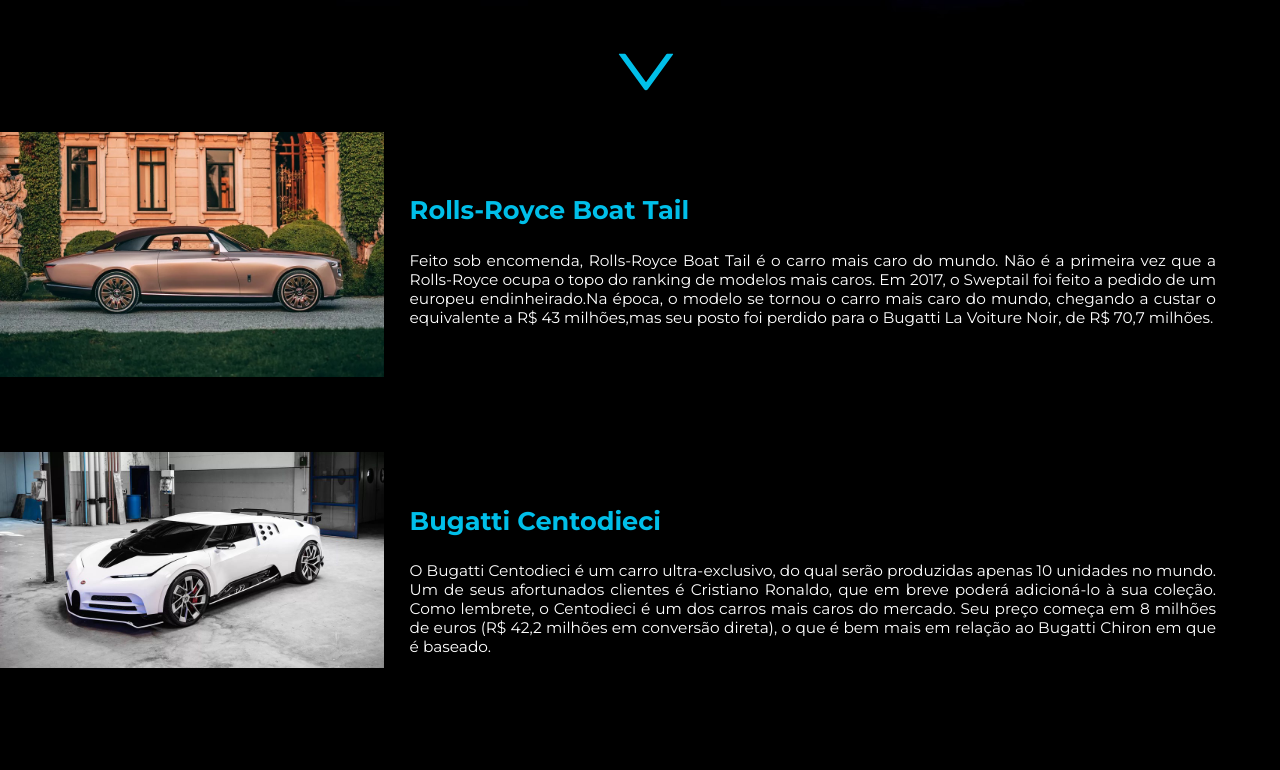
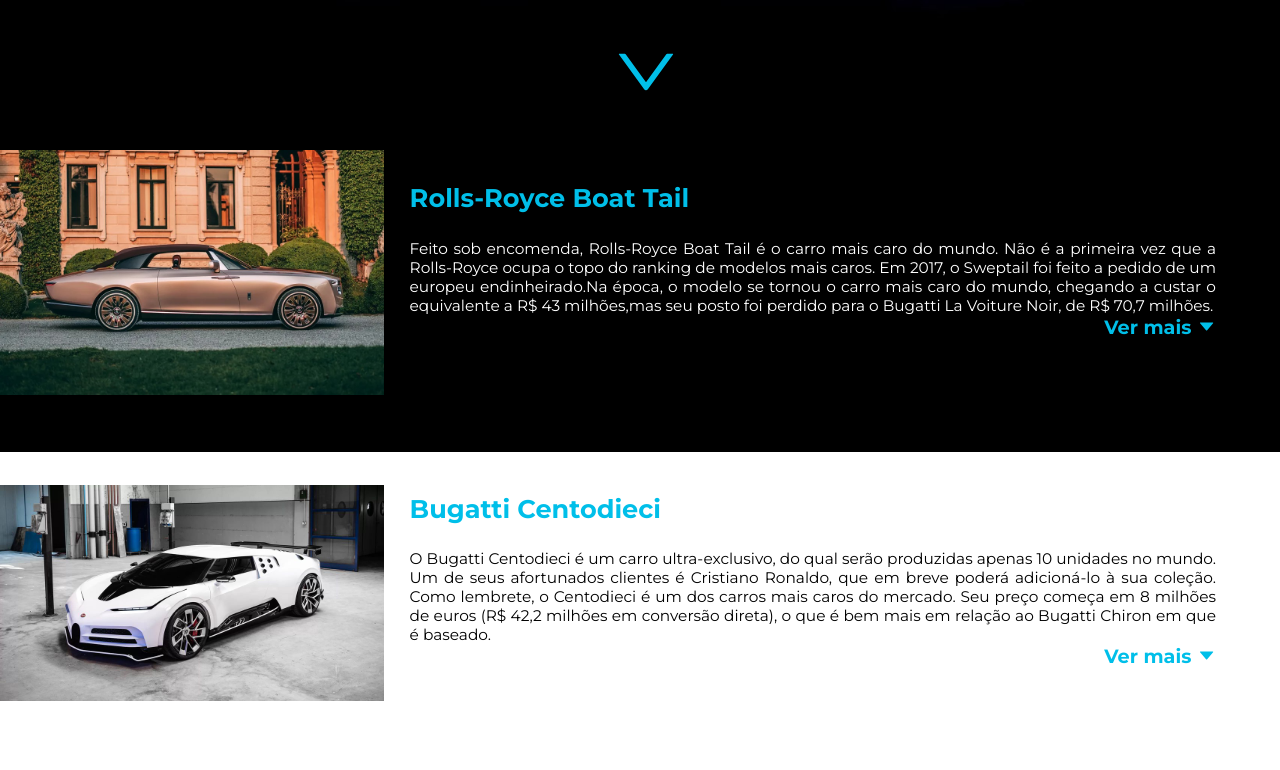
Before and after one commit to Matheuss-f/projeto_pessoal-cars, a React (Create React App) app: page / in a window 1280 px wide. Shown: the part 400-1170 px from the top of the page. Built offline with nearby package versions, Linux system fonts and the light colour scheme.

Commit message:
edited position of dropdown

```diff
--- a/src/components/ContainerCar/ContainerCar.js
+++ b/src/components/ContainerCar/ContainerCar.js
@@ -8,7 +8,8 @@
 import Car5 from '../../assets/images/car5.jpg'
 import styles from "./ContainerCar.module.css"
 import { DownOutlined } from "@ant-design/icons";
-import ContentCar from "../ContentCar/ContentCar";
+import ContentCarBlack from "../ContentCar/ContentCarBlack";
+import ContentCarWhite from "../ContentCar/ContentCarWhite";
 
 function ContainerCar() {
 
@@ -25,31 +26,32 @@
           </div>
         </div>
 
-        <ContentCar
+        <ContentCarBlack
         src={Car1}
         title={'Rolls-Royce Boat Tail'}
         text={'Feito sob encomenda, Rolls-Royce Boat Tail é o carro mais caro do mundo. Não é a primeira vez que a Rolls-Royce ocupa o topo do ranking de modelos mais caros. Em 2017, o Sweptail foi feito a pedido de um europeu endinheirado.Na época, o modelo se tornou o carro mais caro do mundo, chegando a custar o equivalente a R$ 43 milhões,mas seu posto foi perdido para o Bugatti La Voiture Noir, de R$ 70,7 milhões.'}
+        background={styles.container_black}
         />
 
-        <ContentCar
+        <ContentCarWhite
         src={Car2}
         title={'Bugatti Centodieci'}
         text={'O Bugatti Centodieci é um carro ultra-exclusivo, do qual serão produzidas apenas 10 unidades no mundo. Um de seus afortunados clientes é Cristiano Ronaldo, que em breve poderá adicioná-lo à sua coleção. Como lembrete, o Centodieci é um dos carros mais caros do mercado. Seu preço começa em 8 milhões de euros (R$ 42,2 milhões em conversão direta), o que é bem mais em relação ao Bugatti Chiron em que é baseado.'}
         />
 
-        <ContentCar
+        <ContentCarBlack
         src={Car3}
         title={'Bugatti La Voiture Noire'}
         text={'Por culpa do Rolls-Royce Boat Tail de R$ 140 milhões, o Bugatti La Voiture Noire não é mais o carro mais caro do mundo. Isso não significa que seja menos impressionante, já que a edição única do hipercarro com motor W16 finalmente foi revelado pronto para ser entregue ao cliente que pagou 11 milhões de euros (R$ 67.496.000 na cotação atual).'}
         />
 
-        <ContentCar
+        <ContentCarWhite
         src={Car4}
         title={'Pagani Huayra'}
         text={'O modelo foi apresentado na versão BC com um motor que agora gera 800 cv e 112,1 mkgf e uma nova transmissão de dupla embreagem de sete marchas. O huayra BC pesa 1.218 kg, 132 kg a menos que a versão standard, serão produzidas apenas 20 unidades com preço de 2.3 milhões de euros.'}
         />
 
-        <ContentCar
+        <ContentCarBlack
         src={Car5}
         title={'Aston Martin Victor'}
         text={'Baseado na paltaforma do One-77, o esportivo usa peças de vários outros modelos da Aston Martin, inclusivedo Vulcan (feito apenas para as pistas de corrida) e o futuro hipercarro Valkyrie. Até o motor é especial, com o 7.3 V12 do One-77, porém refeito completamente pela Cosworth para gerar 847 cv e 113,5 kgfm. O mais especial dele é que apenas um foi produzido sob encomenda e o preço, segundo rumores, seria de quase US$ 3,0 milhões (R$ 16.800.900).'}
--- /dev/null
+++ b/src/components/ContentCar/ContentCarBlack.js
@@ -0,0 +1,25 @@
+import React from "react";
+import styles from "./ContentCarBlack.module.css"
+import DropdownCar from "../Dropdowncar/DropdownCar.js"
+
+function ContentCar({ title, text, src }) {
+
+  return (
+    <div className={styles.container__two}>
+      <div className={styles.contaner__two__content}>
+        <div className={styles.contaner__two__content__image}>
+          <img src={src} className={styles.contaner__two__content__image__inner} />
+        </div>
+      </div>
+      <div className={styles.container__two__description}>
+        <h2 className={styles.container__two__description__title}>{title}</h2>
+        <p className={styles.container__two__description__text}>{text}</p>
+        <div className={styles.container__two__description__dropdown}>
+          <DropdownCar />
+        </div>
+      </div>
+    </div>
+  )
+}
+
+export default ContentCar
--- /dev/null
+++ b/src/components/ContentCar/ContentCarBlack.module.css
@@ -0,0 +1,42 @@
+.container__two{
+    display: flex;
+    background-color: #000;
+    height: 25vw;
+    padding-bottom: 5vw;
+}
+
+.contaner__two__content__image{
+    width: 30vw;
+    height: 21.9vw;
+    display: flex;
+    justify-content: center;
+    align-items: center;
+}
+
+.contaner__two__content__image__inner{
+    width: 100%;
+}
+
+.container__two__description{
+    padding-left: 2vw;
+    display: flex;
+    flex-direction: column;
+    justify-content: center;
+}
+
+.container__two__description__title{
+    color: #00BFE9;
+    font-size: 2vw;
+    margin-bottom: 2vw;
+}
+
+.container__two__description__text{
+    color: #fff;
+    font-size: 1.2vw;
+    text-align: justify;
+    width: 63vw;
+}
+
+.container__two__description__dropdown{
+    text-align: right;
+}
--- a/src/components/ContentCar/ContentCar.js
+++ b/src/components/ContentCar/ContentCarWhite.js
@@ -1,5 +1,6 @@
 import React from "react";
-import styles from "./ContentCar.module.css"
+import styles from "./ContentCarWhite.module.css"
+import DropdownCar from "../Dropdowncar/DropdownCar.js"
 
 function ContentCar({ title, text, src }) {
 
@@ -13,6 +14,9 @@
       <div className={styles.container__two__description}>
         <h2 className={styles.container__two__description__title}>{title}</h2>
         <p className={styles.container__two__description__text}>{text}</p>
+        <div className={styles.container__two__description__dropdown}>
+          <DropdownCar />
+        </div>
       </div>
     </div>
   )
--- a/src/components/ContentCar/ContentCar.module.css
+++ b/src/components/ContentCar/ContentCarWhite.module.css
@@ -1,6 +1,6 @@
 .container__two{
     display: flex;
-    background-color: #000;
+    background-color: #fff;
     height: 25vw;
     padding-bottom: 5vw;
 }
@@ -8,6 +8,9 @@
 .contaner__two__content__image{
     width: 30vw;
     height: 21.9vw;
+    display: flex;
+    justify-content: center;
+    align-items: center;
 }
 
 .contaner__two__content__image__inner{
@@ -28,8 +31,12 @@
 }
 
 .container__two__description__text{
-    color: #fff;
+    color: #000;
     font-size: 1.2vw;
     text-align: justify;
     width: 63vw;
 }
+
+.container__two__description__dropdown{
+    text-align: right;
+}
--- a/src/components/Dropdowncar/DropdownCar.js
+++ b/src/components/Dropdowncar/DropdownCar.js
@@ -10,15 +10,17 @@
       <div
         onClick={() => setIsOpen(!isOpen)}
       >
-        <h2 className={styles.drpdown_car__title}>Ver mais <CaretDownOutlined /></h2>
+        <h2 className={styles.dropdown_car__title}>Ver mais <CaretDownOutlined /></h2>
       </div>
 
       {isOpen && (
         <>
           <div className={styles.dropdown_car__container_image}>
-            <iframe
-              src={src}
-            />
+            <ul className={styles.dropdown_car__container_image__content}>
+              <li>Valor:</li>
+              <li>Ano:</li>
+              <li>Fabricante:</li>
+            </ul>
           </div>
         </>
       )}
--- a/src/components/Dropdowncar/DropdownCar.module.css
+++ b/src/components/Dropdowncar/DropdownCar.module.css
@@ -1,5 +1,5 @@
 .dropdown_car{
-    background-color: #000;
+    background-color: transparent;
 }
 
 .dropdown_car__image{
@@ -7,6 +7,12 @@
     height: 100%;
 }
 
-.drpdown_car__title{
-    color: #fff;
+.dropdown_car__title{
+    color: #00BFE9;
+    font-size: 1.5vw;
 }
+
+.dropdown_car__container_image__content{
+    position: absolute;
+    right: 5vw;
+}
```
